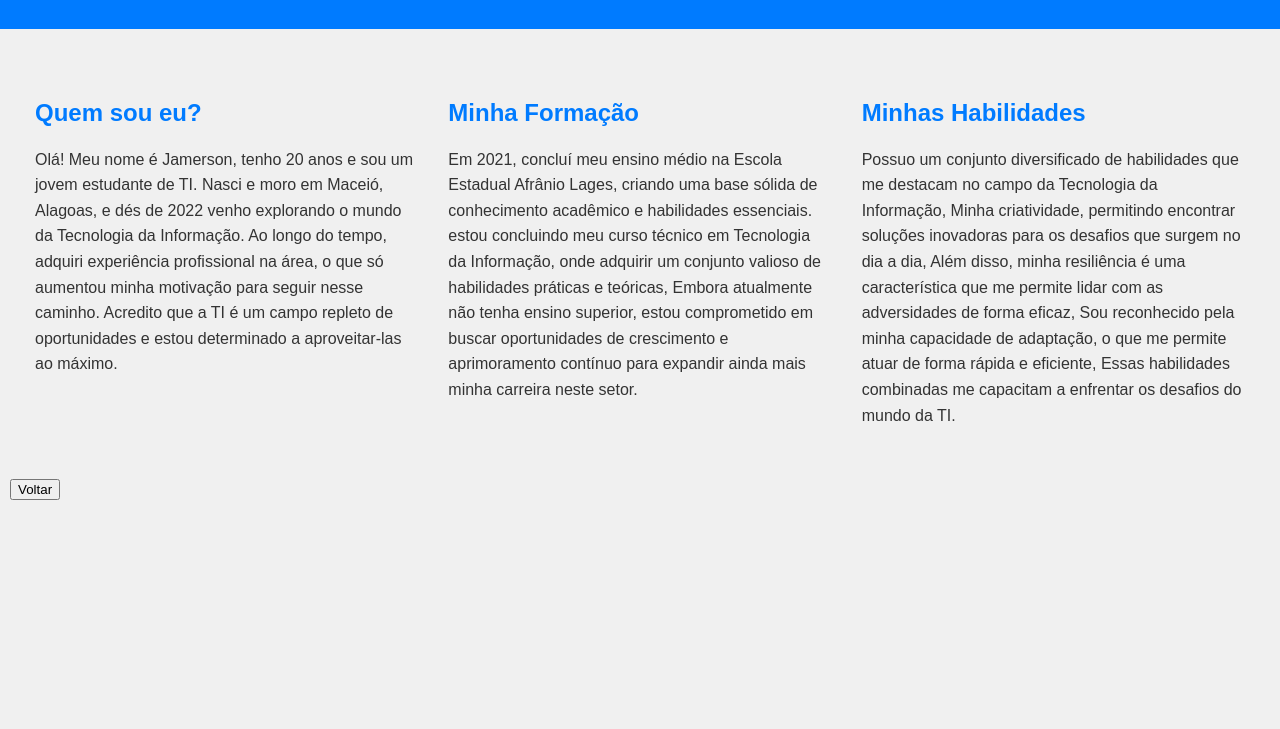
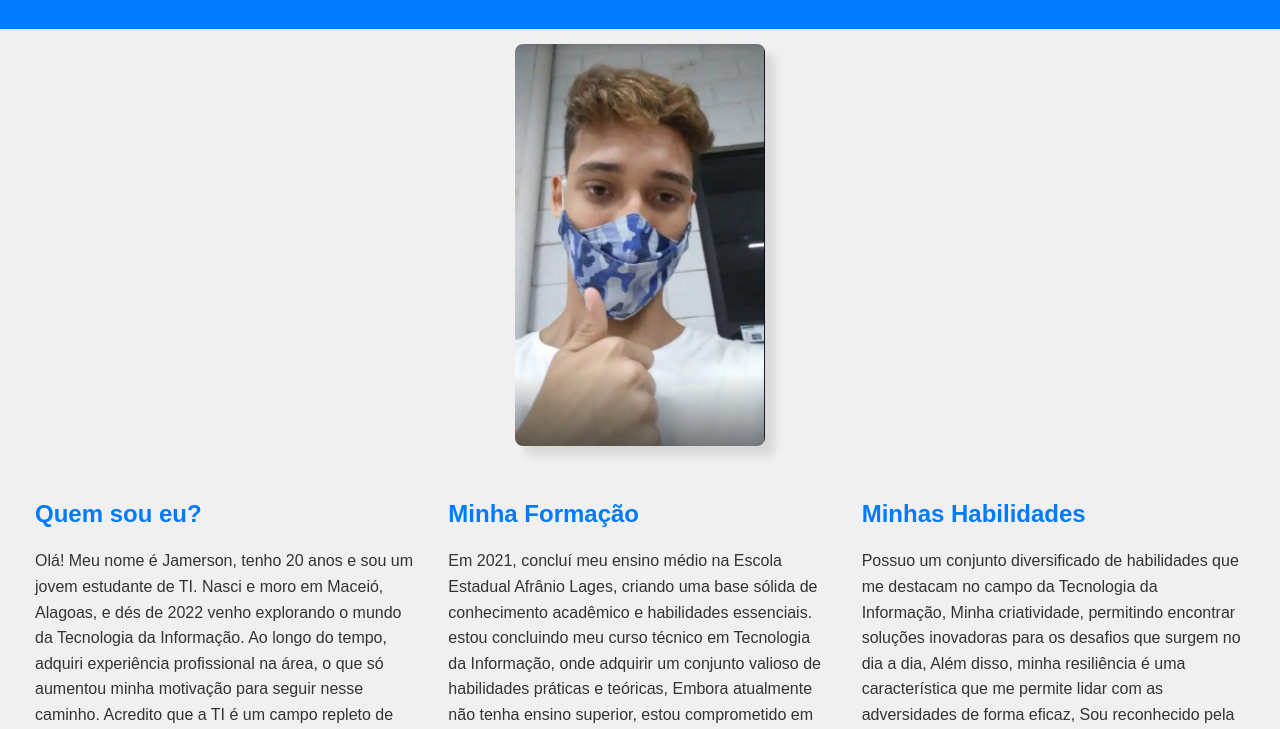
Before and after one commit to Jameswtos/portifolio, a plain HTML site: page sobremim.html in a window 1280 px wide. Shown: the part 71-800 px from the top of the page. Drawn offline with Linux system fonts and the light colour scheme; the site is published under a folder, as on GitHub Pages, so addresses that start at the root find nothing.

Commit message:
Update sobremim.html

```diff
--- a/sobremim.html
+++ b/sobremim.html
@@ -10,7 +10,7 @@
     <header>
         <h1>Sobre Mim</h1>
     </header>
-    <img src="/eu.png" alt="">
+    <img src="eu.png" alt="">
     <main>
         <section>
             <h2>Quem sou eu?</h2>
```
